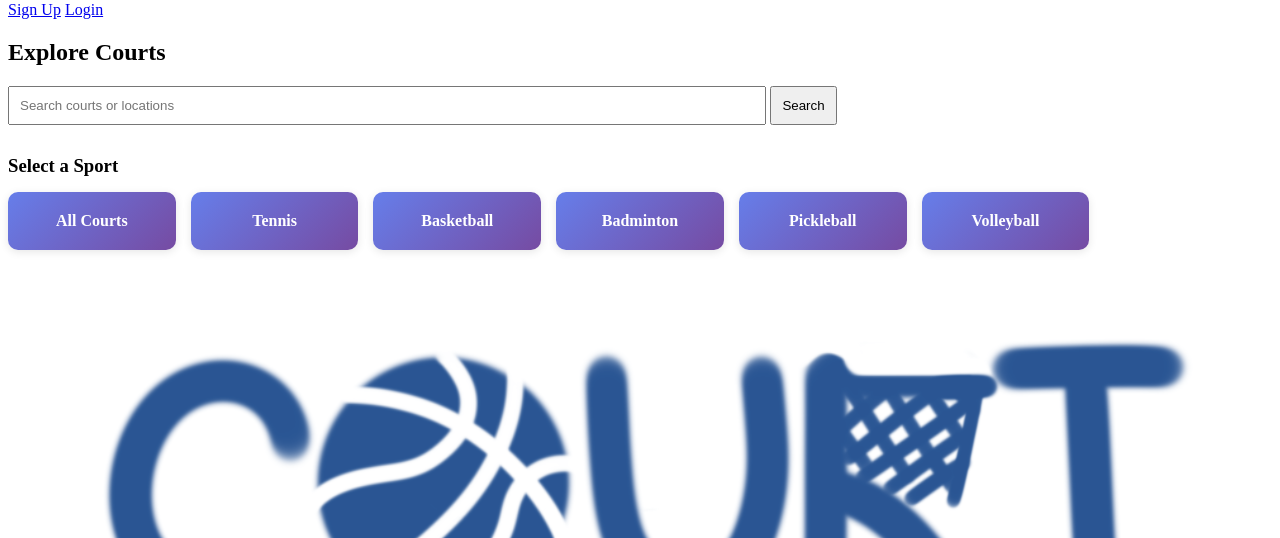
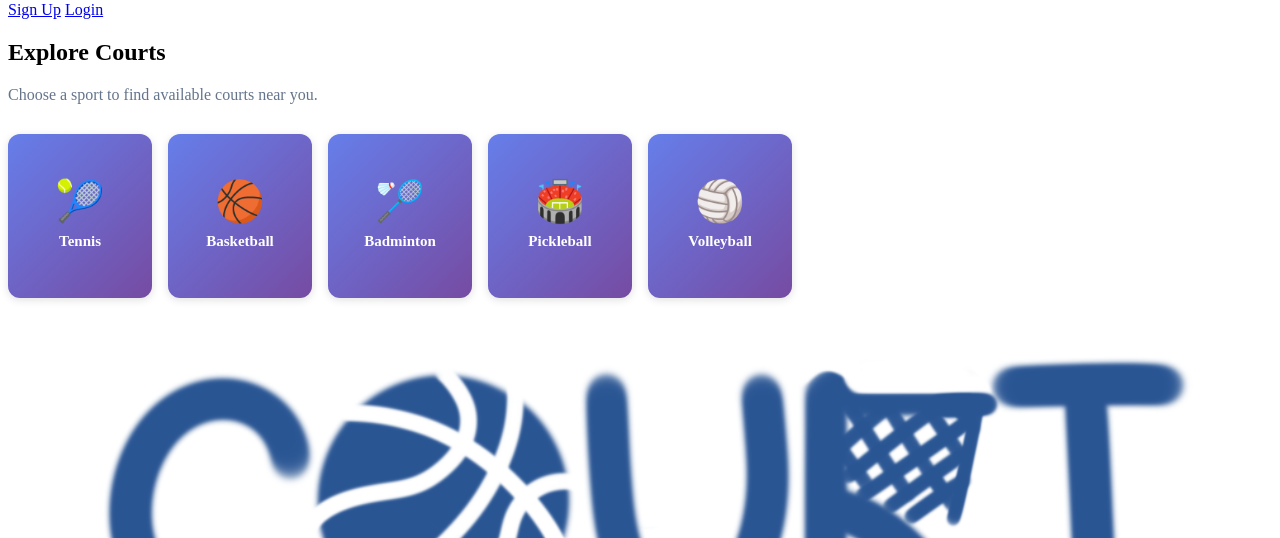
Before and after one commit to luffykz-haha/assignment, a Laravel app: page /explore in a window 1280 px wide. Shown: the part 727-1265 px from the top of the page. Run offline with Laravel 8, Linux system fonts and the light colour scheme; data comes from the database, SQL or seed files in the repository; style sheets or scripts are compiled from the project's sources.

Commit message:
Enhance explore: square sport buttons with emojis and dedicated sport-results page
Agent-Logs-Url: https://github.com/ryl-xy/courtBooking/sessions/eca59c5e-8b71-4c13-98f2-4c5274641b2d

Co-authored-by: ryl-xy <263523167+ryl-xy@users.noreply.github.com>

```diff
--- a/app/Http/Controllers/ExploreController.php
+++ b/app/Http/Controllers/ExploreController.php
@@ -11,15 +11,15 @@ class ExploreController extends Controller
     public function index(Request $request)
     {
         $sports = Sport::all();
-        $query = Court::query();
 
-        if($request->filled('search')){
-            $query->where('name', 'like','%' . $request->search . '%')
-                  ->orWhere('location', 'like', '%' . $request->search . '%');
-        }
+        return view('explore.index', compact('sports'));
+    }
 
-        $courts = $query->get();
+    public function bySport($id)
+    {
+        $sport = Sport::findOrFail($id);
+        $courts = Court::where('sport_id', $id)->get();
 
-        return view('explore.index', compact('courts', 'sports'));
+        return view('explore.sport-results', compact('sport', 'courts'));
     }
 }
--- a/resources/views/explore/index.blade.php
+++ b/resources/views/explore/index.blade.php
@@ -4,53 +4,35 @@
 
 <h2>Explore Courts</h2>
 
-<form method="GET" action="{{ route('explore') }}" style="margin-bottom: 30px;">
-    <input type="text" name="search" placeholder="Search courts or locations"
-        style="padding: 10px; width: 60%">
-    <button type="submit" style="padding: 10px;">Search</button>
-</form>
+<p style="color: #64748b; margin-bottom: 30px;">Choose a sport to find available courts near you.</p>
 
-<!-- Sports Selection -->
-<div style="margin-bottom: 30px;">
-    <h3 style="margin-bottom: 15px;">Select a Sport</h3>
-    <div class="sports-grid">
-        <div class="sport-card" onclick="showAllCourts()" style="cursor: pointer;">
-            <div class="sport-card-content">
-                <span class="sport-name">All Courts</span>
-            </div>
-        </div>
+<div class="sports-grid">
+    @php
+        $sportEmojis = [
+            'badminton'  => '🏸',
+            'tennis'     => '🎾',
+            'basketball' => '🏀',
+            'football'   => '⚽',
+            'soccer'     => '⚽',
+            'volleyball' => '🏐',
+            'squash'     => '🎯',
+            'ping pong'  => '🏓',
+            'table tennis' => '🏓',
+            'swimming'   => '🏊',
+            'cricket'    => '🏏',
+            'hockey'     => '🏒',
+        ];
+    @endphp
 
-        @foreach($sports as $sport)
-            <div class="sport-card" onclick="selectSport({{ $sport->id }}, '{{ $sport->name }}')" style="cursor: pointer;">
-                <div class="sport-card-content">
-                    <span class="sport-name">{{ $sport->name }}</span>
-                </div>
-            </div>
-        @endforeach
-    </div>
-</div>
-
-<!-- Courts Display -->
-<div id="courts-container" style="display: none;">
-    <div id="selected-sport-info" style="margin-bottom: 20px;">
-        <p>Showing courts for: <strong id="sport-name"></strong></p>
-    </div>
-
-    <div class="courts-grid">
-        @foreach($courts as $court)
-            <div class="court-card" data-sport-id="{{ $court->sport_id }}">
-                <div class="court-card-content">
-                    <h3>{{ $court->name }}</h3>
-                    <p class="court-location">📍 {{ $court->location }}</p>
-                </div>
-            </div>
-        @endforeach
-    </div>
-</div>
-
-<!-- No Courts Message -->
-<div id="no-courts-message" style="display: none; text-align: center; padding: 40px; color: #666;">
-    <p>No courts found for this sport.</p>
+    @foreach($sports as $sport)
+        @php
+            $emoji = $sportEmojis[strtolower($sport->name)] ?? '🏟️';
+        @endphp
+        <a href="{{ route('explore.sport', $sport->id) }}" class="sport-card">
+            <span class="sport-emoji">{{ $emoji }}</span>
+            <span class="sport-name">{{ $sport->name }}</span>
+        </a>
+    @endforeach
 </div>
 
 @endsection
@@ -58,139 +40,43 @@
 <style>
     .sports-grid {
         display: grid;
-        grid-template-columns: repeat(auto-fill, minmax(150px, 1fr));
-        gap: 15px;
-        margin-top: 15px;
+        grid-template-columns: repeat(auto-fill, minmax(140px, 1fr));
+        gap: 16px;
+        margin-top: 10px;
     }
 
     .sport-card {
+        display: flex;
+        flex-direction: column;
+        align-items: center;
+        justify-content: center;
+        aspect-ratio: 1 / 1;
         background: linear-gradient(135deg, #667eea 0%, #764ba2 100%);
-        border-radius: 10px;
-        padding: 20px;
+        border-radius: 12px;
+        padding: 20px 10px;
         text-align: center;
+        text-decoration: none;
+        color: white;
         transition: transform 0.2s ease, box-shadow 0.2s ease;
-        box-shadow: 0 2px 8px rgba(0, 0, 0, 0.1);
+        box-shadow: 0 2px 8px rgba(0, 0, 0, 0.12);
     }
 
     .sport-card:hover {
         transform: translateY(-5px);
-        box-shadow: 0 4px 16px rgba(0, 0, 0, 0.15);
+        box-shadow: 0 6px 20px rgba(102, 126, 234, 0.45);
+        color: white;
+        text-decoration: none;
     }
 
-    .sport-card.active {
-        background: linear-gradient(135deg, #f093fb 0%, #f5576c 100%);
-        box-shadow: 0 4px 16px rgba(245, 87, 108, 0.3);
-    }
-
-    .sport-card-content {
-        color: white;
+    .sport-emoji {
+        font-size: 40px;
+        margin-bottom: 10px;
+        line-height: 1;
     }
 
     .sport-name {
-        font-size: 16px;
+        font-size: 15px;
         font-weight: 600;
-    }
-
-    .courts-grid {
-        display: grid;
-        grid-template-columns: repeat(auto-fill, minmax(280px, 1fr));
-        gap: 20px;
-        margin-top: 20px;
-    }
-
-    .court-card {
-        background: white;
-        border: 1px solid #e2e8f0;
-        border-radius: 10px;
-        overflow: hidden;
-        transition: transform 0.2s ease, box-shadow 0.2s ease;
-        box-shadow: 0 2px 8px rgba(0, 0, 0, 0.08);
-    }
-
-    .court-card:hover {
-        transform: translateY(-3px);
-        box-shadow: 0 4px 16px rgba(0, 0, 0, 0.12);
-    }
-
-    .court-card-content {
-        padding: 20px;
-    }
-
-    .court-card h3 {
-        margin: 0 0 10px 0;
-        font-size: 18px;
-        color: #1e293b;
-    }
-
-    .court-location {
-        margin: 0;
-        color: #64748b;
-        font-size: 14px;
-    }
-
-    .hidden {
-        display: none !important;
+        line-height: 1.2;
     }
 </style>
-
-<script>
-    let selectedSportId = null;
-    const courtsByBrand = {};
-
-    // Group courts by sport ID
-    @foreach($courts as $court)
-        if (!courtsByBrand[{{ $court->sport_id }}]) {
-            courtsByBrand[{{ $court->sport_id }}] = [];
-        }
-        courtsByBrand[{{ $court->sport_id }}].push({{ $court->id }});
-    @endforeach
-
-    function selectSport(sportId, sportName) {
-        selectedSportId = sportId;
-        updateUI(sportId, sportName);
-    }
-
-    function showAllCourts() {
-        selectedSportId = null;
-        updateUI(null, 'All Courts');
-    }
-
-    function updateUI(sportId, sportName) {
-        // Update active card styling
-        document.querySelectorAll('.sport-card').forEach(card => {
-            card.classList.remove('active');
-        });
-
-        const currentCard = event.currentTarget;
-        if (currentCard) {
-            currentCard.classList.add('active');
-        }
-
-        // Show/hide courts
-        const courtsContainer = document.getElementById('courts-container');
-        const noMessage = document.getElementById('no-courts-message');
-
-        if (sportId === null) {
-            // Show all courts
-            document.querySelectorAll('.court-card').forEach(card => {
-                card.classList.remove('hidden');
-            });
-        } else {
-            // Show only courts for selected sport
-            const visibleCourts = courtsByBrand[sportId] || [];
-            document.querySelectorAll('.court-card').forEach(card => {
-                const courtId = parseInt(card.getAttribute('data-sport-id'));
-                if (visibleCourts.includes(courtId)) {
-                    card.classList.remove('hidden');
-                } else {
-                    card.classList.add('hidden');
-                }
-            });
-        }
-
-        // Update sport name display
-        document.getElementById('sport-name').textContent = sportName;
-        courtsContainer.style.display = 'block';
-        noMessage.style.display = 'none';
-    }
-</script>
--- a/routes/web.php
+++ b/routes/web.php
@@ -22,3 +22,4 @@ Auth::routes();
 
 Route::get('/home', [App\Http\Controllers\HomeController::class, 'index'])->name('home');
 Route::get('/explore', [ExploreController::class, 'index'])->name('explore');
+Route::get('/explore/sport/{id}', [ExploreController::class, 'bySport'])->name('explore.sport');
```
Also changed, not shown: resources/views/explore/sport-results.blade.php (added, +136 -0 lines).
